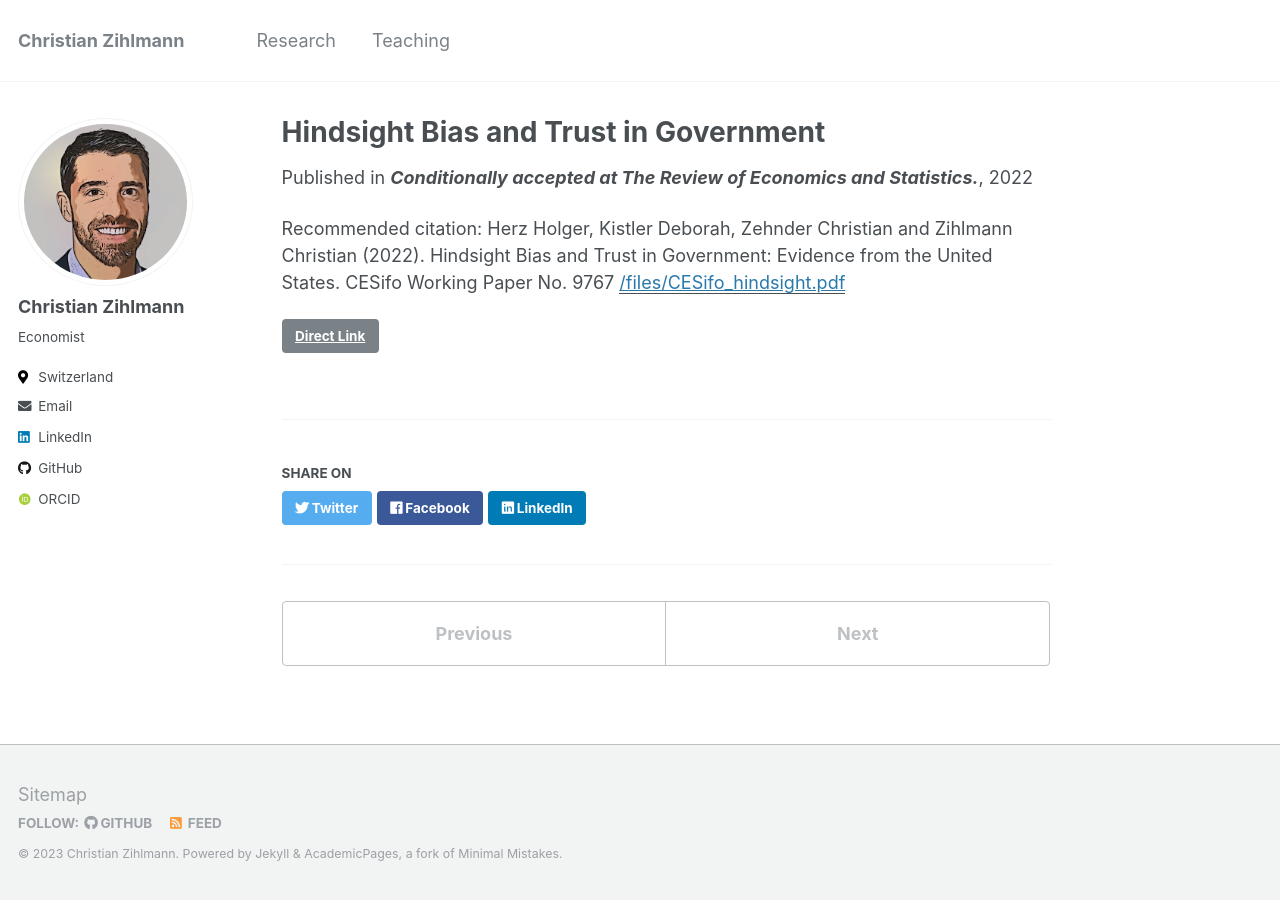
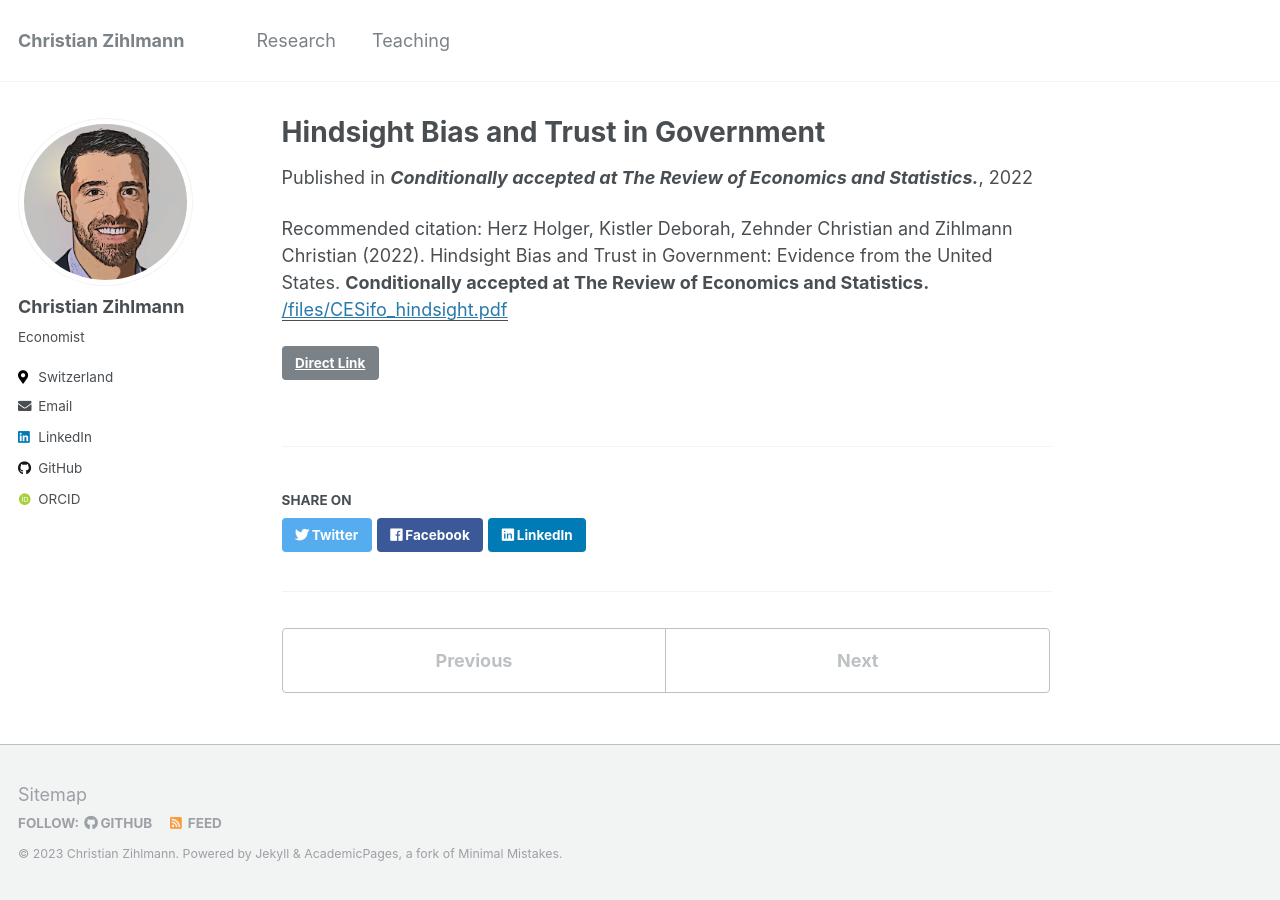
Before and after one commit to christianzihlmann/christianzihlmann.github.io, a Jekyll site: the page built from _publications/2022_hindsight.md, in a window 1280 px wide. Built offline with Jekyll 4.4.1, drawn with Linux system fonts in a browser that asks for light colours; some web fonts are replaced.

Commit message:
31oct231

```diff
--- a/_publications/2022_hindsight.md
+++ b/_publications/2022_hindsight.md
@@ -9,5 +9,5 @@ venue: '<b>Conditionally accepted at The Review of Economics and Statistics.</b>
 # code: 'https://osf.io/hup9c/'
 paperurl: '/files/CESifo_hindsight.pdf'
 link: 'https://papers.ssrn.com/sol3/papers.cfm?abstract_id=4123827'
-citation: 'Herz Holger, Kistler Deborah, Zehnder Christian and Zihlmann Christian (2022). Hindsight Bias and Trust in Government: Evidence from the United States. CESifo Working Paper No. 9767'
+citation: 'Herz Holger, Kistler Deborah, Zehnder Christian and Zihlmann Christian (2022). Hindsight Bias and Trust in Government: Evidence from the United States. <b>Conditionally accepted at The Review of Economics and Statistics.</b>'
 ---
```
Also changed, not shown: _publications/2021_control.md (+1 -1 lines), _publications/2022_plos.md (+1 -1 lines), 1 other file.
